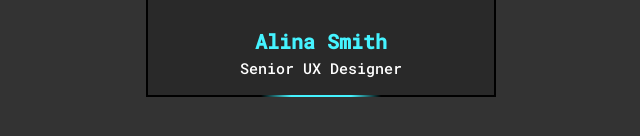
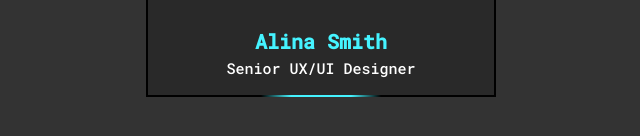
Before and after one commit to Eskalifer1/CSS-Animation-Youtube, a plain HTML site: page index.html in a window 1280 px wide. Shown: the part 398-534 px from the top of the page, 319-959 px from the left. Drawn offline with Linux system fonts and the light colour scheme.

Commit message:
Returned index.html

```diff
--- a/index.html
+++ b/index.html
@@ -15,7 +15,7 @@
         </div>
         <div class="content">
             <div class="details">
-                <h2>Alina Smith<br><span>Senior UX Designer</span></h2>
+                <h2>Alina Smith<br><span>Senior UX/UI Designer</span></h2>
             <div class="data">
                 <h3>342 <br><span>Posts</span></h3>
                 <h3>120k <br><span>Followers</span></h3>
```
